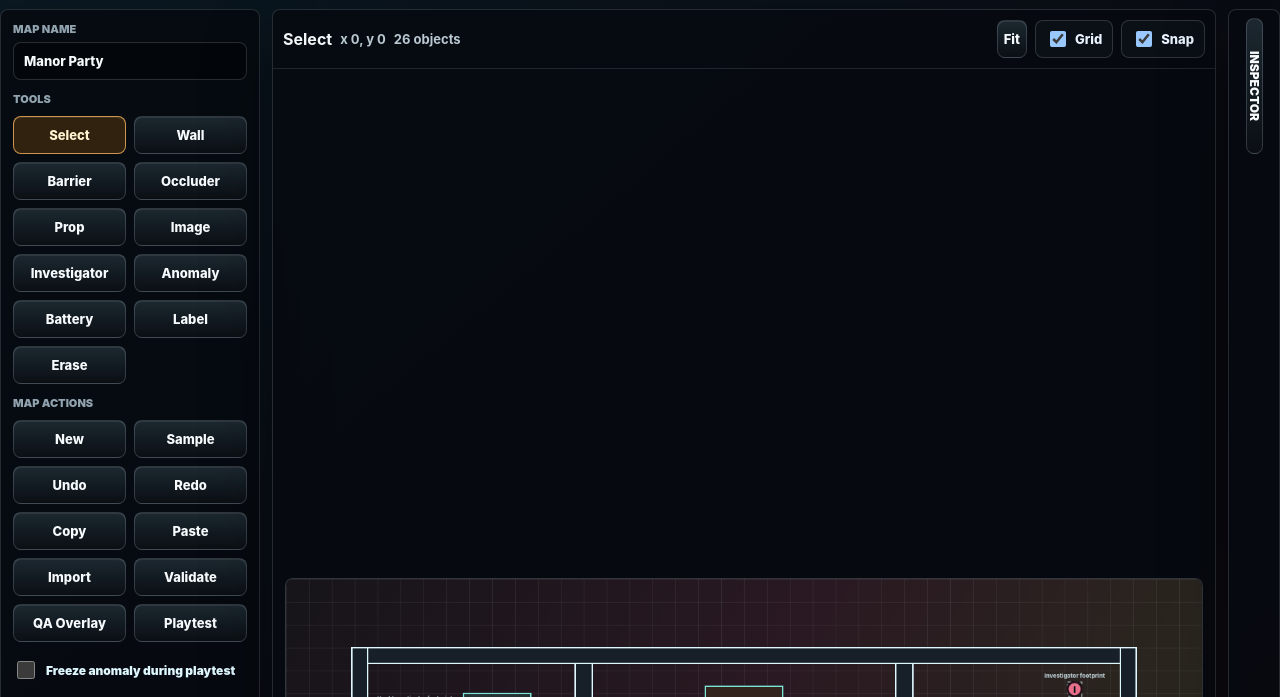
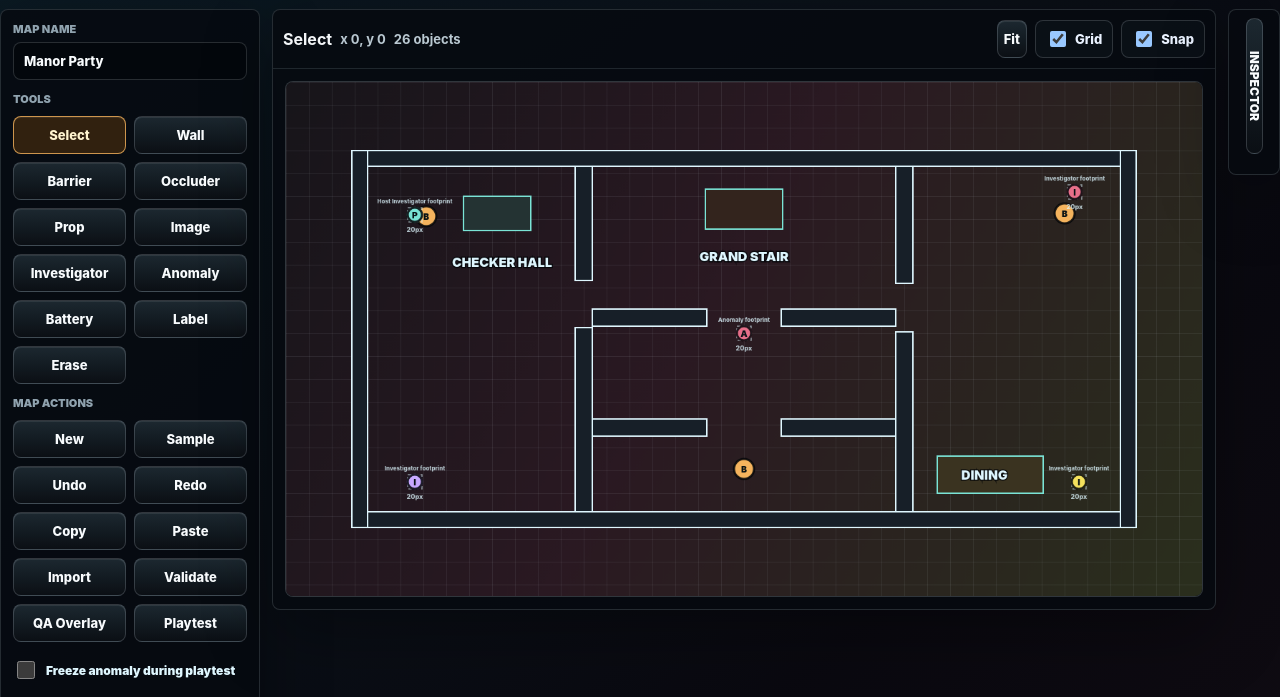
Before and after one commit to cdrake118/AfterlightProtocal, a website: page map-builder.html in a window 1280 px wide. Shown: the part 87-784 px from the top of the page. Drawn offline with Linux system fonts and the light colour scheme; no server answers.

Commit message:
Keep map editor canvas top aligned

```diff
--- a/map-builder.css
+++ b/map-builder.css
@@ -109,7 +109,7 @@ button:focus-visible,
   display: grid;
   grid-template-columns: minmax(220px, 260px) minmax(520px, 1fr) auto;
   gap: 12px;
-  align-items: stretch;
+  align-items: start;
 }
 
 .builder-panel,
@@ -489,7 +489,8 @@ textarea {
 
 .canvas-wrap {
   display: grid;
-  place-items: center;
+  justify-items: center;
+  align-items: start;
   min-height: 0;
   padding: 12px;
 }
```
